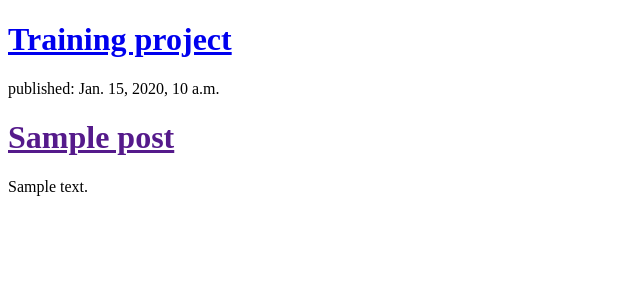
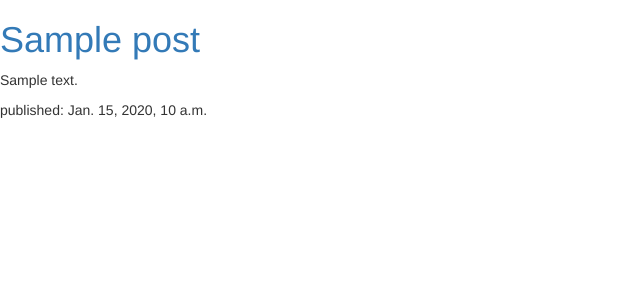
Before and after one commit to 2RMalinowski/dgblog, a Django app: template templates/blog_app/post_list.html in a window 1280 px wide. Shown: the top 300 px of the page, without its empty margins (0-640 px from the left). Run offline with Django 3.2, Linux system fonts and the light colour scheme; the template is opened without the code that fills it: values that come from a table or form of the project are taken from there, others are empty; tables that the repository leaves empty hold one stand-in row (values such as "Sample post"); some libraries are stand-ins or nearby versions.

Commit message:
additional chnges in templates

```diff
--- a/blog_app/views.py
+++ b/blog_app/views.py
@@ -5,4 +5,4 @@ from .models import Post
 
 def post_list(request):
     posts = Post.objects.filter(published_date__lte=timezone.now()).order_by('published_date')
-    return render(request, 'blog_app/post_list.html', {'posts': posts})
+    return render(request, 'blog/post_list.html', {'posts': posts})
--- a/templates/blog_app/post_list.html
+++ b/templates/blog_app/post_list.html
@@ -3,17 +3,18 @@
 <head>
     <meta charset="UTF-8">
     <title>Training project</title>
+    <link rel="stylesheet" href="//maxcdn.bootstrapcdn.com/bootstrap/3.2.0/css/bootstrap.min.css">
+        <link rel="stylesheet" href="//maxcdn.bootstrapcdn.com/bootstrap/3.2.0/css/bootstrap-theme.min.css">
 </head>
     <body>
-        <div>
-            <h1><a href="/">Training project</a></h1>
-        </div>
-
+        <!--<div>-->
+            <!--<h1><a href="/">Training project</a></h1>-->
+        <!--</div>-->
         {% for post in posts %}
             <div>
-                <p>published: {{ post.published_date }}</p>
                 <h1><a href="">{{ post.title }}</a></h1>
                 <p>{{ post.text|linebreaksbr }}</p>
+                <p>published: {{ post.published_date }}</p>
             </div>
         {% endfor %}
     </body>
```
